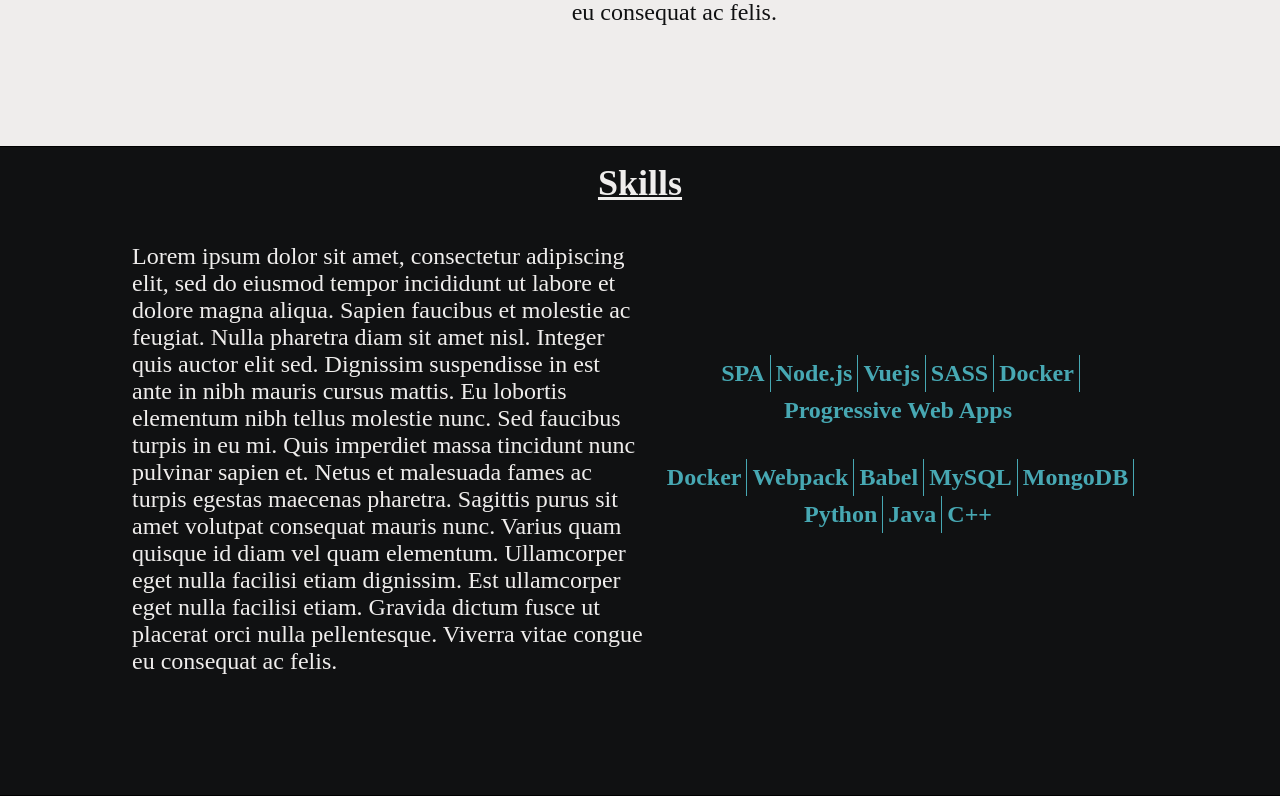
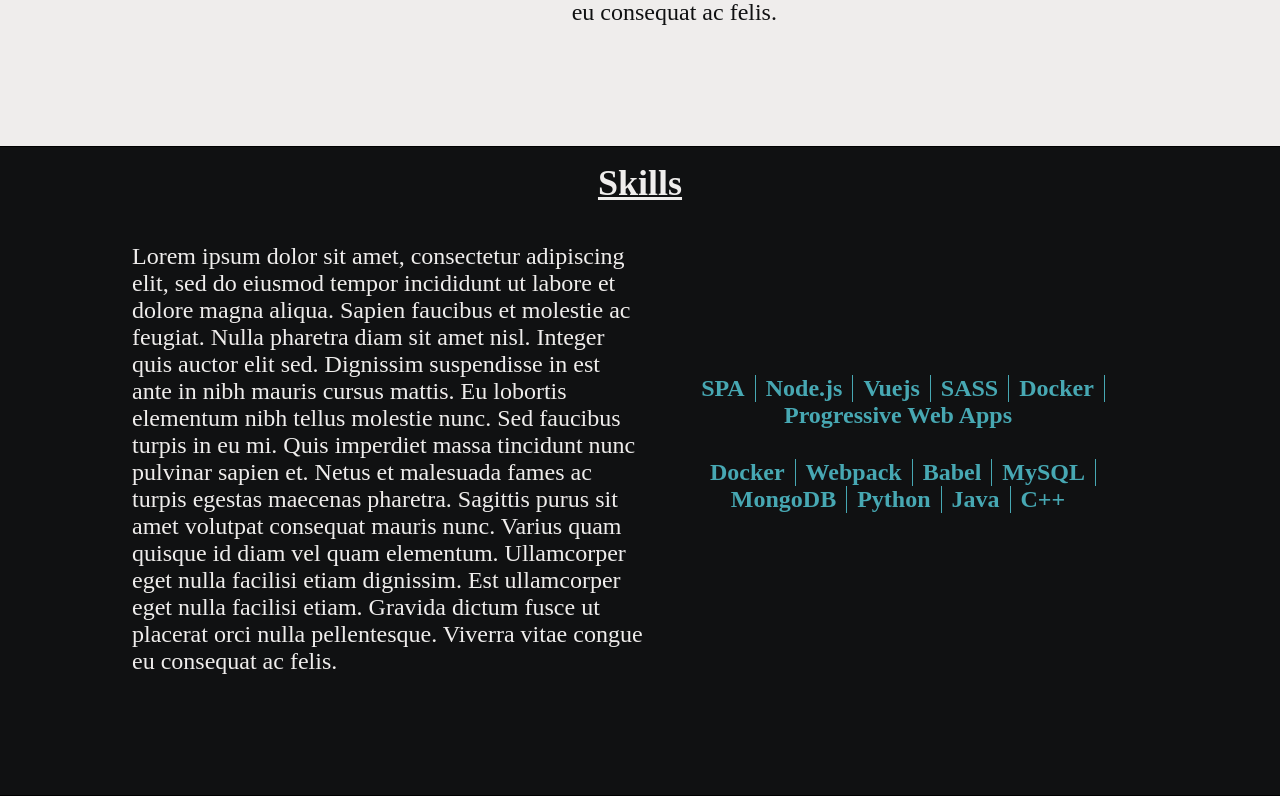
Before and after one commit to MostafaNabi/personal-website, a Vue app: page /#/ in a window 1280 px wide. Shown: the part 602-1398 px from the top of the page. Built offline with nearby package versions, Linux system fonts and the light colour scheme.

Commit message:
fixes pipes between logos

```diff
--- a/src/views/TheHomePage.vue
+++ b/src/views/TheHomePage.vue
@@ -164,7 +164,8 @@ export default {
   }
 
   .tech-logo {
-    padding: 5px;
+    padding-right: 10px;
+    padding-left: 10px;
     border-right: 1px solid #47a8b3;
   }
 
```
